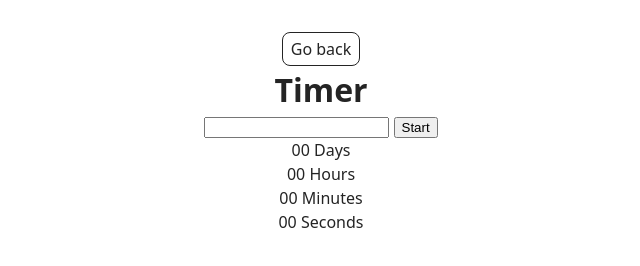
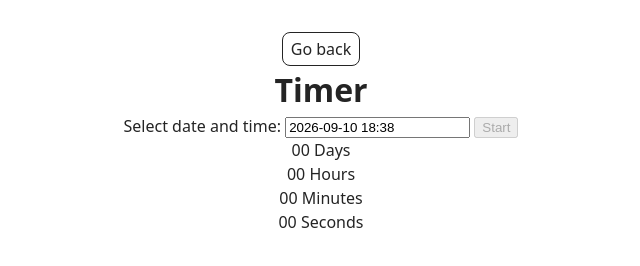
Before and after one commit to IhorIP/goit-js-hw-10, a plain HTML site: page 1-timer.html in a window 1280 px wide. Shown: the whole page, without its empty margins (319-959 px from the left). Drawn offline with Linux system fonts and the light colour scheme; files that its build step writes are made by us from their sources.

Commit message:
Deploying to gh-pages from @ IhorIP/goit-js-hw-10@b57a7235cc46374fa949e27d626aaa7add9b9b75 🚀

```diff
--- a/1-timer.html
+++ b/1-timer.html
@@ -6,11 +6,11 @@
   <meta http-equiv="X-UA-Compatible" content="IE=edge" />
   <meta name="viewport" content="width=device-width, initial-scale=1.0" />
   <title>Timer</title>
-  <script type="module" crossorigin src="/vanilla-app-template/1-timer.js"></script>
-  <link rel="modulepreload" crossorigin href="/vanilla-app-template/assets/styles-DD3qoKza.js">
-  <link rel="modulepreload" crossorigin href="/vanilla-app-template/assets/vendor-BbbuE1sJ.js">
-  <link rel="stylesheet" crossorigin href="/vanilla-app-template/assets/styles-DvPDDfy5.css">
-  <link rel="stylesheet" crossorigin href="/vanilla-app-template/assets/vendor-CZjNVMTf.css">
+  <script type="module" crossorigin src="/goit-js-hw-10/1-timer.js"></script>
+  <link rel="modulepreload" crossorigin href="/goit-js-hw-10/assets/styles-DD3qoKza.js">
+  <link rel="modulepreload" crossorigin href="/goit-js-hw-10/assets/vendor-BbbuE1sJ.js">
+  <link rel="stylesheet" crossorigin href="/goit-js-hw-10/assets/styles-DvPDDfy5.css">
+  <link rel="stylesheet" crossorigin href="/goit-js-hw-10/assets/vendor-CZjNVMTf.css">
 </head>
 
 <body>
@@ -21,6 +21,7 @@
       <h1 class="main-title">Timer</h1>
 
       <div class="timer-controls">
+        <label for="datetime-picker">Select date and time:</label>
         <input type="text" id="datetime-picker" />
         <button type="button" data-start>Start</button>
       </div>
```
Also changed, not shown: 2-snackbar.html (+5 -5 lines), index.html (+3 -3 lines).
